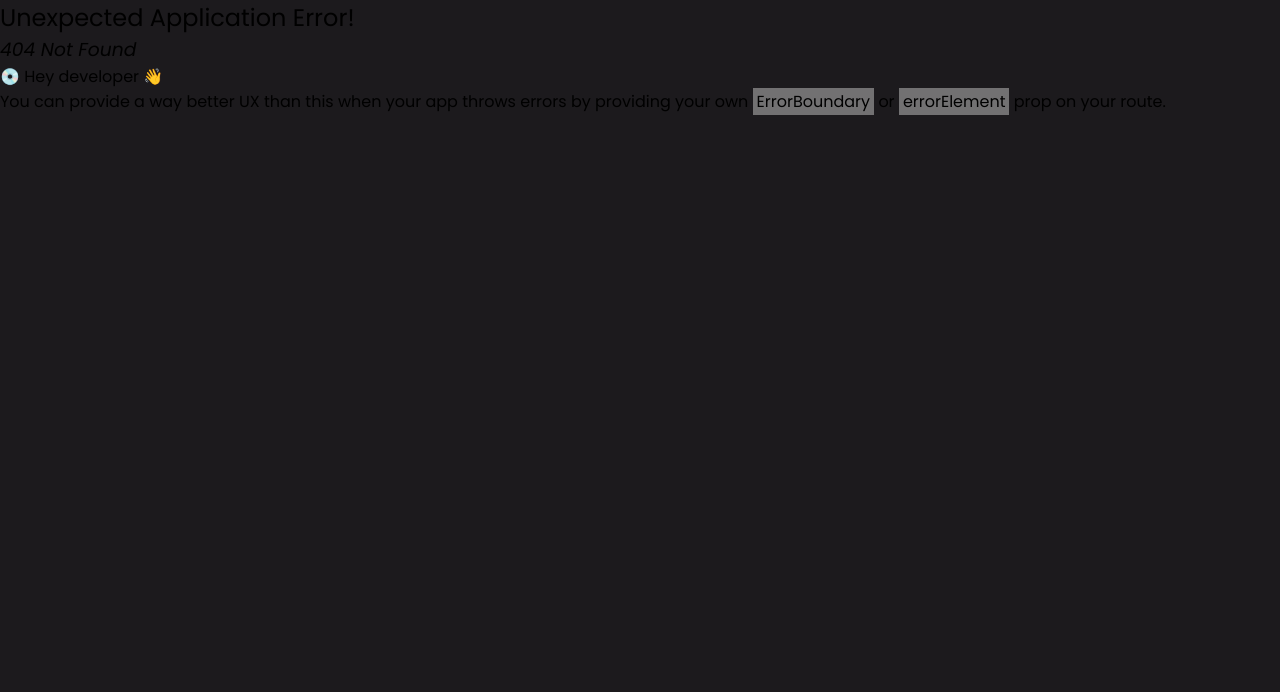
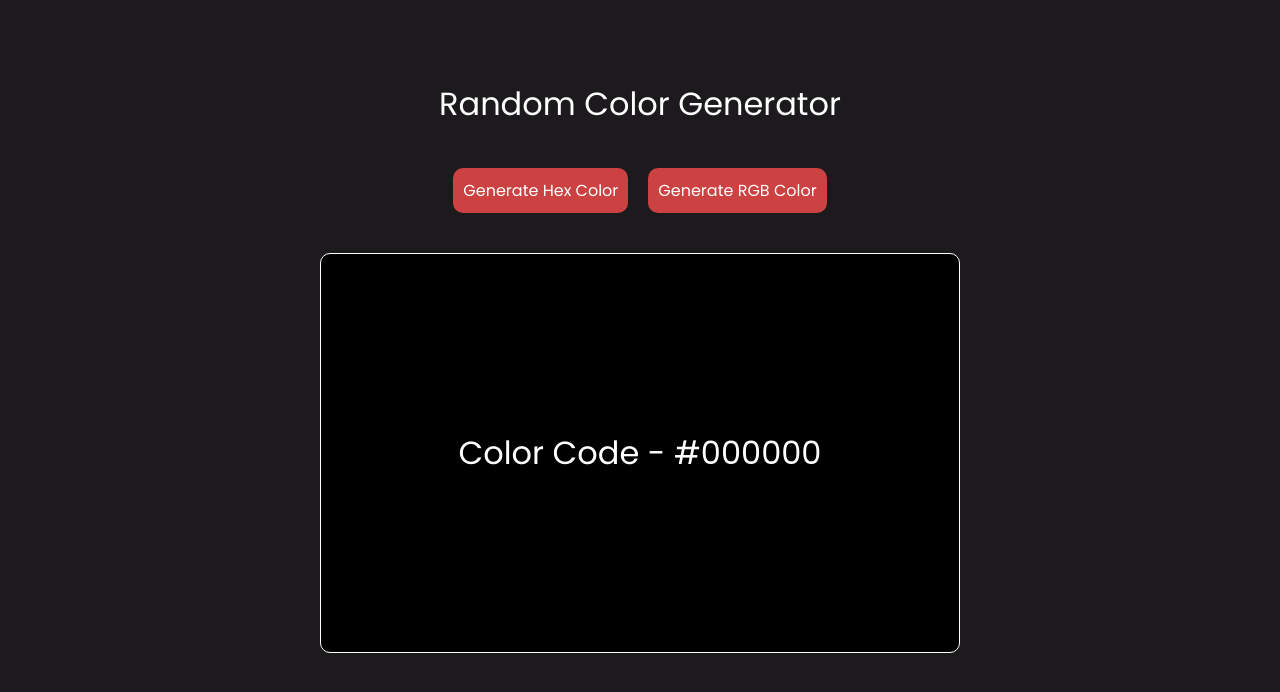
Before and after one commit to divyanshuk72/machine-coding-practice, a React (Vite) app: page /random-color-generator in a window 1280 px wide. Before the commit this address had no page. Shown: the top 692 px of the page. Built offline with nearby package versions, Linux system fonts and the light colour scheme.

Commit message:
Random Color Generator
Random Color Generator

```diff
--- a/src/App.jsx
+++ b/src/App.jsx
@@ -5,6 +5,7 @@ import Dashboard from "./components/Dashboard";
 import "./App.css";
 import TrafficLight from "./components/TrafficLight";
 import Accordion from "./components/Accordion";
+import RandomColorGenerator from "./components/RandomColorGenerator";
 
 const router = createBrowserRouter([
   {
@@ -27,6 +28,10 @@ const router = createBrowserRouter([
     path: "/accordion",
     element: <Accordion />,
   },
+  {
+    path: "/random-color-generator",
+    element: <RandomColorGenerator />,
+  },
 ]);
 
 function App() {
--- /dev/null
+++ b/src/components/RandomColorGenerator.jsx
@@ -0,0 +1,96 @@
+import { useState } from "react";
+
+const RandomColorGenerator = () => {
+  const [hexColorCode, setHexColorCode] = useState("#000000");
+
+  const handleHexColorGeneration = () => {
+    let letters = "0123456789ABCDEF";
+    let color = "#";
+    for (let i = 0; i < 6; i++) {
+      color += letters[Math.floor(Math.random() * 16)];
+    }
+    setHexColorCode(color);
+  };
+
+  const handleRgbColorGeneration = () => {
+    let color = "rgb";
+    let num1 = Math.floor(Math.random() * 255);
+    let num2 = Math.floor(Math.random() * 255);
+    let num3 = Math.floor(Math.random() * 255);
+    color = color + "(" + num1 + "," + num2 + "," + num3 + ")";
+    setHexColorCode(color);
+  };
+
+  return (
+    <>
+      <div
+        style={{
+          textAlign: "center",
+          margin: "80px",
+          display: "flex",
+          flexDirection: "column",
+          justifyContent: "center",
+          alignItems: "center",
+          gap: "40px",
+        }}
+      >
+        <h1 style={{ color: "white" }}>Random Color Generator</h1>
+        <div style={{ display: "flex", gap: "20px" }}>
+          <button
+            style={{
+              padding: "10px",
+              backgroundColor: "#cc4141",
+              border: "none",
+              borderRadius: "10px",
+              color: "white",
+              fontSize: "16px",
+              cursor: "pointer",
+            }}
+            onClick={handleHexColorGeneration}
+          >
+            Generate Hex Color
+          </button>
+          <button
+            style={{
+              padding: "10px",
+              backgroundColor: "#cc4141",
+              border: "none",
+              borderRadius: "10px",
+              color: "white",
+              fontSize: "16px",
+              cursor: "pointer",
+            }}
+            onClick={handleRgbColorGeneration}
+          >
+            Generate RGB Color
+          </button>
+        </div>
+
+        <div
+          style={{
+            width: "50vw",
+            height: "50vh",
+            backgroundColor: hexColorCode,
+            border: "1px solid white",
+            borderRadius: "10px",
+            display: "flex",
+            justifyContent: "center",
+            alignItems: "center",
+          }}
+        >
+          <span
+            style={{
+              color: "white",
+              fontSize: "32px",
+              backgroundColor: hexColorCode,
+            }}
+          >
+            Color Code - {hexColorCode}
+          </span>
+        </div>
+      </div>
+    </>
+  );
+};
+
+export default RandomColorGenerator;
--- a/src/constants/DataList.jsx
+++ b/src/constants/DataList.jsx
@@ -15,4 +15,8 @@ export const DataList = [
     name: "Accordion",
     route: "/accordion",
   },
+  {
+    name: "Random Color",
+    route: "/random-color-generator",
+  },
 ];
```
